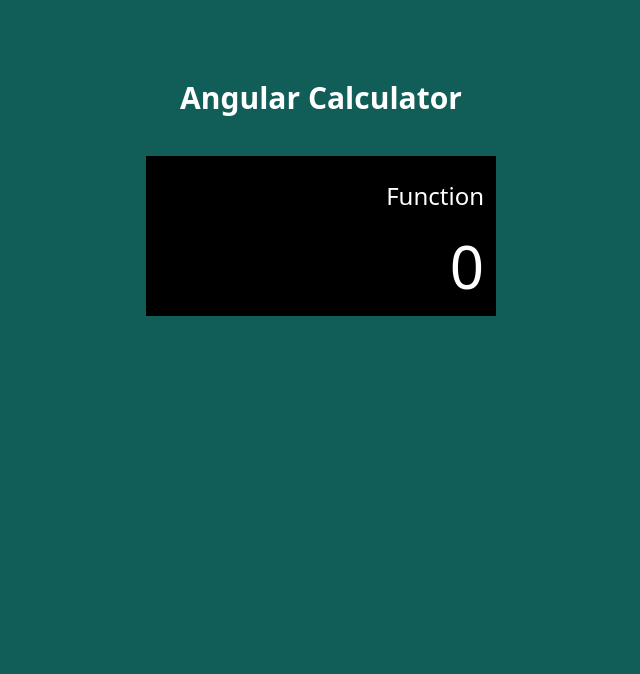
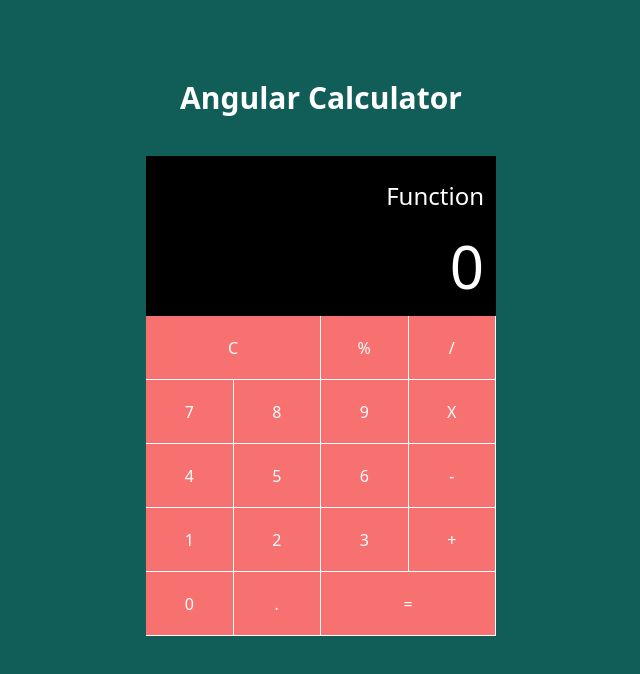
Before and after one commit to Tadowino/Angular-calculator, an Angular app in the folder calculator/: page / in a window 1280 px wide. Shown: the top 674 px of the page, without its empty margins (319-959 px from the left). Built offline with nearby package versions, Linux system fonts and the light colour scheme.

Commit message:
Add button area added all rows of button and styled using tailwind

```diff
--- a/calculator/src/app/app.component.html
+++ b/calculator/src/app/app.component.html
@@ -1,5 +1,6 @@
 <div class="min-w-screen min-h-screen bg-teal-800 flex align-center justify-center px-5 py-10">
-  <div class="w-full rounded-xl" style="width: 350px;">
+  <div class="w-full rounded-xl relative overflow-hidden" style="width: 350px;">
+    <!---->
     <div class="w-full bg-teal-800">
       <h1 class="text-white px-5 py-10 text-center font-bold text-3xl">Angular Calculator</h1>
     </div>
@@ -7,9 +8,125 @@
     <div class="w-full bg-black h-40 text-right text-white">
       <!-- Function screen -->
       <div class="w-full px-3 py-6 text-2xl">Function</div>
-      <!-- Calculator screen -->
+      <!-- Number screen -->
       <div class="w-full px-3 text-6xl">0</div>
     </div>
+    <!-- button area -->
+    <div class="bg-red-400 flex w-full text-white">
+      <!-- first-row -->
+      <div class="w-2/4 h-16 text-center border-r border-b border-white">
+        <!-- clear button -->
+        <button class="outline-none w-full px-6 py-5">C</button>
+      </div>
+      <div class="w-1/4 h-16 text-center border-r border-b border-white">
+        <!-- percentage button -->
+        <button class="outline-none w-full px-6 py-5">%</button>
+      </div>
+      <div class="w-1/4 h-16 text-center border-r border-b border-white">
+        <!-- Division button -->
+        <button class="outline-none w-full px-6 py-5">/</button>
+      </div>
+      <!-- end of first-row -->
+    </div>
+    <div class="bg-red-400 flex w-full text-white">
+      <!-- second-row -->
+      <div class="w-1/4 h-16 text-center border-r border-b border-white">
+        <!-- 7 button -->
+        <button class="outline-none w-full px-6 py-5">7</button>
+      </div>
+      <div class="w-1/4 h-16 text-center border-r border-b border-white">
+        <!-- 8 button -->
+        <button class="outline-none w-full px-6 py-5">8</button>
+      </div>
+      <div class="w-1/4 h-16 text-center border-r border-b border-white">
+        <!-- 9 button -->
+        <button class="outline-none w-full px-6 py-5">9</button>
+      </div>
+      <div class="w-1/4 h-16 text-center border-r border-b border-white">
+        <!-- x button -->
+        <button class="outline-none w-full px-6 py-5">X</button>
+      </div>
+      <!-- end of second-row -->
+    </div>
+    <div class="bg-red-400 flex w-full text-white">
+      <!-- third-row -->
+      <div class="w-1/4 h-16 text-center border-r border-b border-white">
+        <!-- 4 button -->
+        <button class="outline-none w-full px-6 py-5">4</button>
+      </div>
+      <div class="w-1/4 h-16 text-center border-r border-b border-white">
+        <!-- 5 button -->
+        <button class="outline-none w-full px-6 py-5">5</button>
+      </div>
+      <div class="w-1/4 h-16 text-center border-r border-b border-white">
+        <!-- 6 button -->
+        <button class="outline-none w-full px-6 py-5">6</button>
+      </div>
+      <div class="w-1/4 h-16 text-center border-r border-b border-white">
+        <!-- - button -->
+        <button class="outline-none w-full px-6 py-5">-</button>
+      </div>
+      <!-- end of third-row -->
+    </div>
+    <div class="bg-red-400 flex w-full text-white">
+      <!-- fourth-row -->
+      <div class="w-1/4 h-16 text-center border-r border-b border-white">
+        <!-- 1 button -->
+        <button class="outline-none w-full px-6 py-5">1</button>
+      </div>
+      <div class="w-1/4 h-16 text-center border-r border-b border-white">
+        <!-- 2 button -->
+        <button class="outline-none w-full px-6 py-5">2</button>
+      </div>
+      <div class="w-1/4 h-16 text-center border-r border-b border-white">
+        <!-- 3 button -->
+        <button class="outline-none w-full px-6 py-5">3</button>
+      </div>
+      <div class="w-1/4 h-16 text-center border-r border-b border-white">
+        <!-- + button -->
+        <button class="outline-none w-full px-6 py-5">+</button>
+      </div>
+      <!-- end of fourth-row -->
+    </div>
+    <div class="bg-red-400 flex w-full text-white">
+      <!-- fifth-row -->
+      <div class="w-1/4 h-16 text-center border-r border-b border-white">
+        <!-- 0 button -->
+        <button class="outline-none w-full px-6 py-5">0</button>
+      </div>
+      <div class="w-1/4 h-16 text-center border-r border-b border-white">
+        <!-- decimal button -->
+        <button class="outline-none w-full px-6 py-5">.</button>
+      </div>
+      <div class="w-2/4 h-16 text-center border-r border-b border-white">
+        <!-- 9 button -->
+        <button class="outline-none w-full px-6 py-5">=</button>
+      </div>
+      <!-- end of second-row -->
+    </div>
+
+
+
+
+
+
+
+
+
+
+
+
+
+
+
+
+
+
+
+
+
+
+
 
   </div>
 
```
